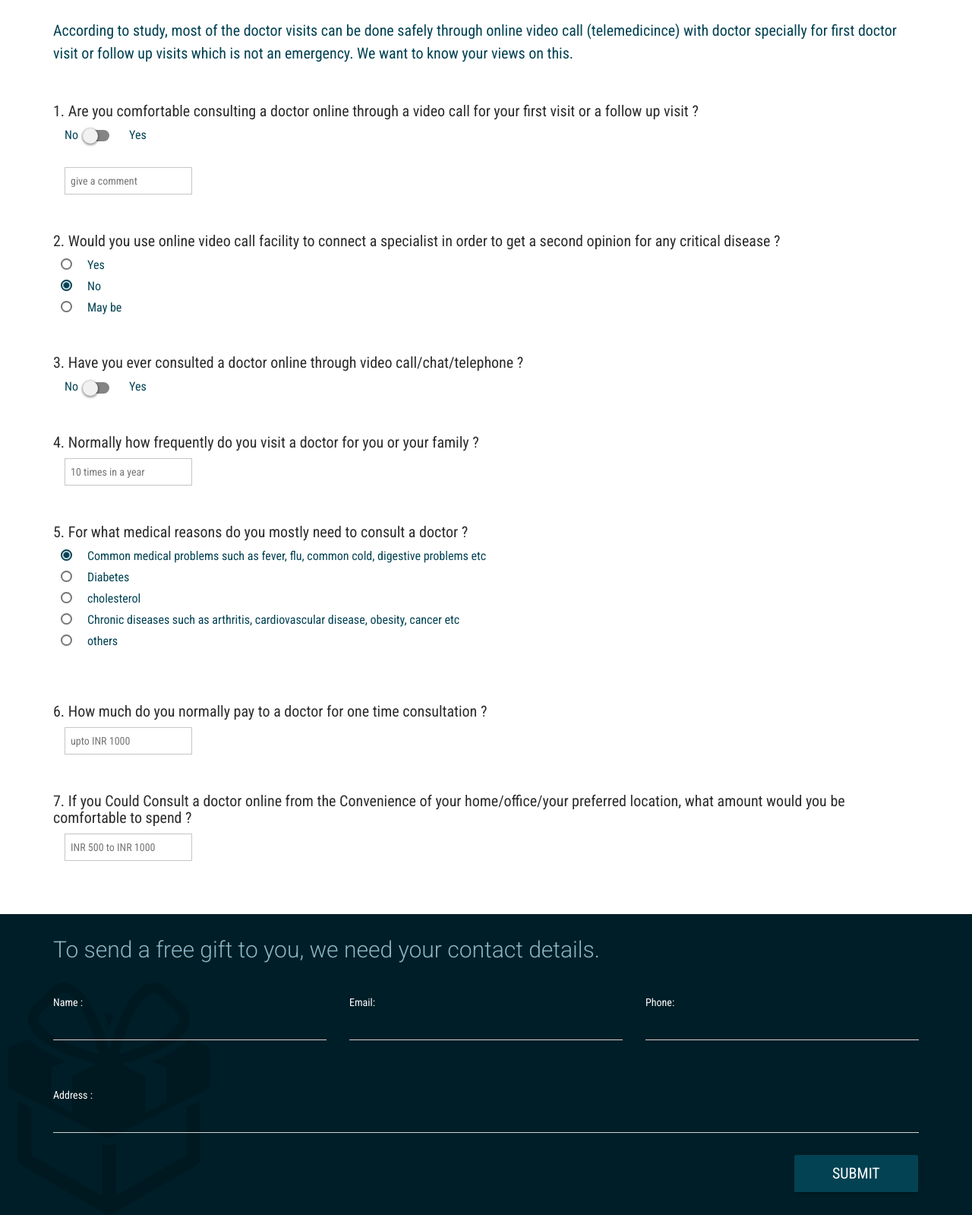
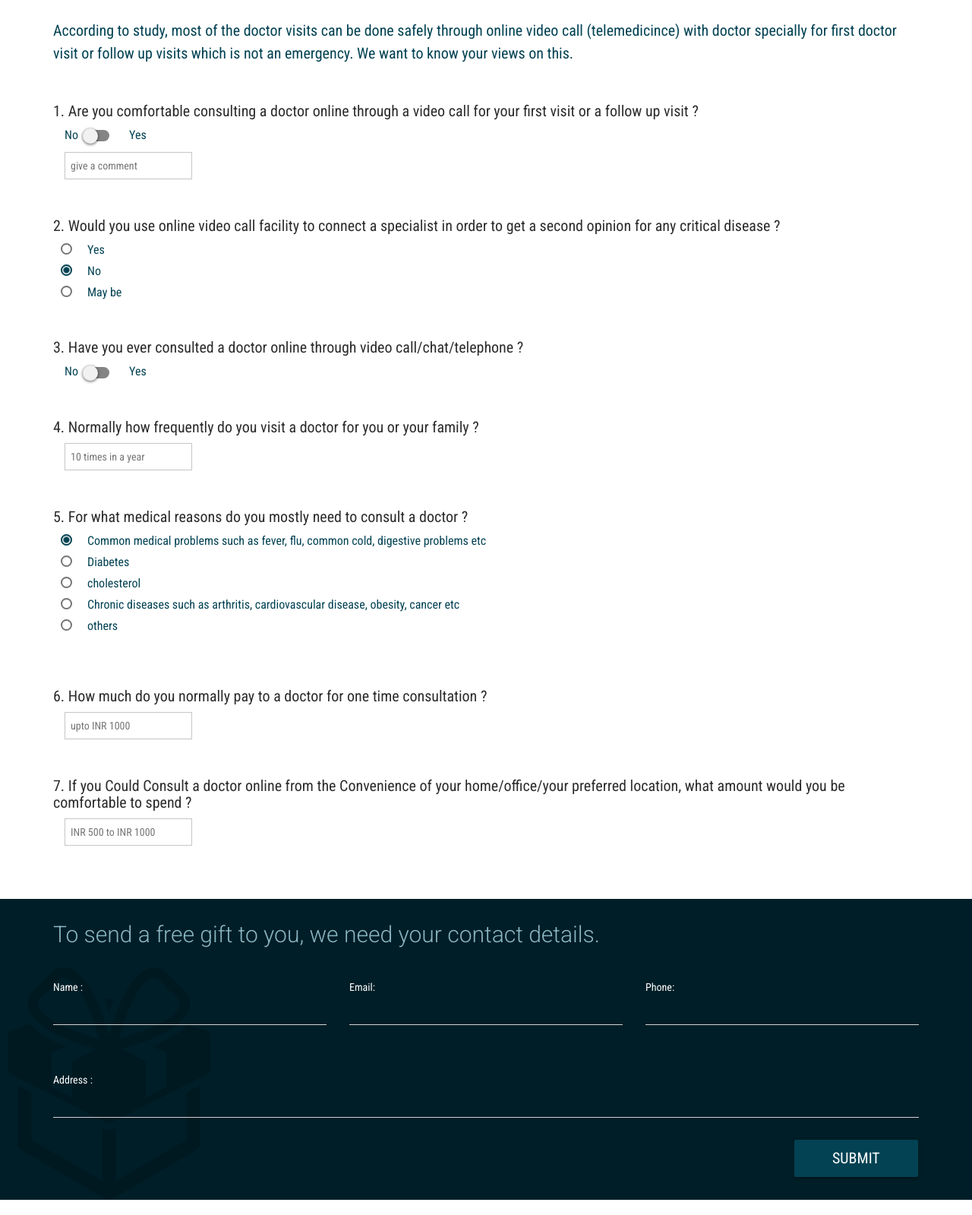
Before and after one commit to rajuappsbee/survey, a PHP site: page / in a window 1280 px wide. Shown: the part 240-1839 px from the top of the page at 76% size. Run offline with PHP 8.4, Linux system fonts and the light colour scheme; some libraries are stand-ins or nearby versions.

Commit message:
admin panel changes

```diff
--- a/index.php
+++ b/index.php
@@ -47,7 +47,6 @@
            <label class="left_15">
             No &nbsp; <input type="checkbox" name="answer1"> &nbsp; Yes
           </label>
-          <div class="clr20"></div>
         </div>
       </div>
       <input type="text" class="custom_box" placeholder="give a comment" name="answer11">
```
